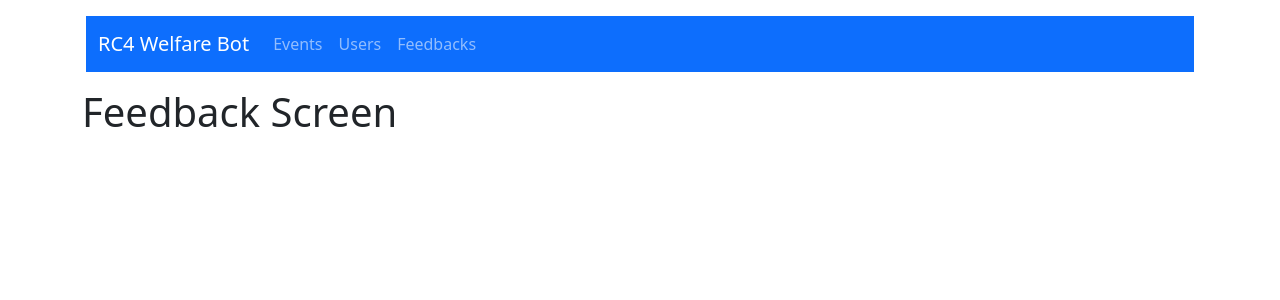
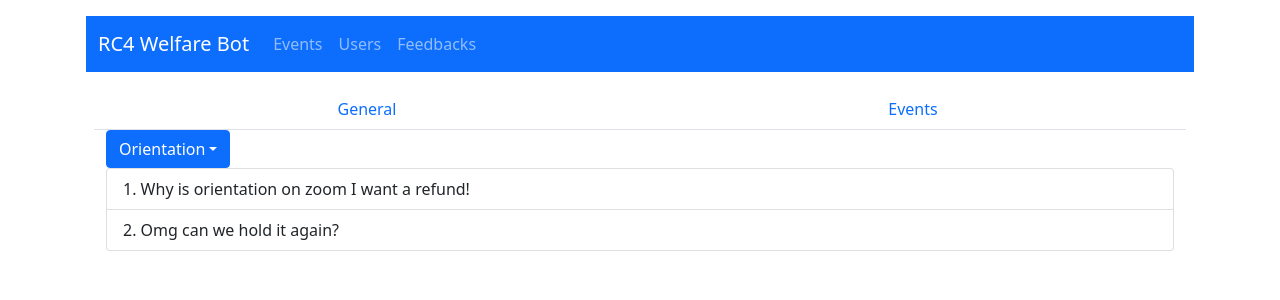
Before and after one commit to Bryanleongys/Bryanleongys.github.io, a React (Create React App) app in the folder client/: page /feedbacks/events in a window 1280 px wide. Shown: the top 300 px of the page. Built offline with nearby package versions, Linux system fonts and the light colour scheme.

Commit message:
added feedback events

```diff
--- a/client/src/components/EventScreen.js
+++ b/client/src/components/EventScreen.js
@@ -10,7 +10,7 @@ const EventScreen = () => {
 
   return (
     <Container>
-      <Nav justify variant="tabs" defaultActiveKey="/home">
+      <Nav variant="tabs" defaultActiveKey="/home">
         <Nav.Item>
           <Nav.Link as={Link} to={`${match.url}/past-events`}>
             Past Events
--- a/client/src/components/FeedbackScreen.js
+++ b/client/src/components/FeedbackScreen.js
@@ -1,10 +1,31 @@
 import React from "react";
+import { Container, Nav } from "react-bootstrap";
+import { Switch, Route, Link, useRouteMatch } from "react-router-dom";
+import GeneralFeedback from "./feedbacks/GeneralFeedback";
+import EventFeedback from "./feedbacks/EventFeedback";
 
 const FeedbackScreen = () => {
+  let match = useRouteMatch();
+
   return (
-    <div>
-      <h1>Feedback Screen</h1>
-    </div>
+    <Container>
+      <Nav justify variant="tabs" defaultActiveKey="/home">
+        <Nav.Item>
+          <Nav.Link as={Link} to={`${match.url}/general`}>
+            General
+          </Nav.Link>
+        </Nav.Item>
+        <Nav.Item>
+          <Nav.Link as={Link} to={`${match.url}/events`}>
+            Events
+          </Nav.Link>
+        </Nav.Item>
+      </Nav>
+      <Switch>
+        <Route path={`${match.url}/general`} component={GeneralFeedback} />
+        <Route path={`${match.url}/events`} component={EventFeedback} />
+      </Switch>
+    </Container>
   );
 };
 export default FeedbackScreen;
--- /dev/null
+++ b/client/src/components/feedbacks/EventFeedback.js
@@ -0,0 +1,66 @@
+import React from "react";
+import { Container, Dropdown, ListGroup } from "react-bootstrap";
+
+const EventFeedback = () => {
+  const events = ["Orientation", "RC4Welfare", "Acai Welfare"];
+  const feedbacks = [
+    {
+      eventName: "Orientation",
+      eventFeedback: [
+        "Why is orientation on zoom I want a refund!",
+        "Omg can we hold it again?",
+      ],
+    },
+    {
+      eventName: "RC4Welfare",
+      eventFeedback: ["Our RC4Welfare was so good!"],
+    },
+    {
+      eventName: "Acai Welfare",
+      eventFeedback: ["There was an ant in my acai bowl wth?"],
+    },
+  ];
+  const [dropdownItem, setDropdownItem] = React.useState(events[0]);
+
+  const showList = () => {
+    var index = feedbacks
+      .map((e) => {
+        return e.eventName;
+      })
+      .indexOf(dropdownItem);
+    return (
+      <ListGroup>
+        {feedbacks[index].eventFeedback.map((feedbackString, index) => {
+          return (
+            <ListGroup.Item key={index}>
+              {index + 1}. {feedbackString}
+            </ListGroup.Item>
+          );
+        })}
+      </ListGroup>
+    );
+  };
+
+  const handlePress = (event) => {
+    setDropdownItem(event);
+  };
+
+  return (
+    <Container>
+      <Dropdown>
+        <Dropdown.Toggle id="dropdown-basic">{dropdownItem}</Dropdown.Toggle>
+        <Dropdown.Menu>
+          {events.map((event, index) => {
+            return (
+              <Dropdown.Item onClick={() => handlePress(event)} key={index}>
+                {event}
+              </Dropdown.Item>
+            );
+          })}
+        </Dropdown.Menu>
+      </Dropdown>
+      {showList()}
+    </Container>
+  );
+};
+export default EventFeedback;
--- /dev/null
+++ b/client/src/components/feedbacks/GeneralFeedback.js
@@ -0,0 +1,10 @@
+import React from "react";
+
+const GeneralFeedback = () => {
+  return (
+    <div>
+      <h1>General Feedback Screen</h1>
+    </div>
+  );
+};
+export default GeneralFeedback;
```
